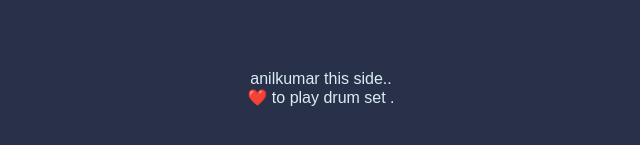
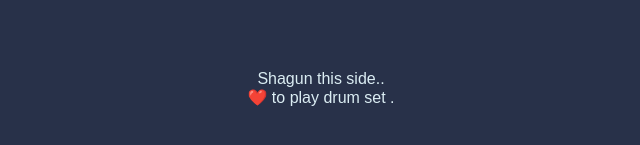
Before and after one commit to NandiAnilKumar/drum-kit, a plain HTML site: page Drum-kit-main/index.html in a window 1280 px wide. Shown: the part 505-650 px from the top of the page, 319-959 px from the left. Drawn offline with Linux system fonts and the light colour scheme.

Commit message:
Add files via upload
this my first project

```diff
--- a/Drum-kit-main/index.html
+++ b/Drum-kit-main/index.html
@@ -23,7 +23,7 @@
 
 
   <footer>
-    anilkumar this side..<br>
+    Shagun this side..<br>
     ❤️ to play drum set .
   </footer>
 
```
